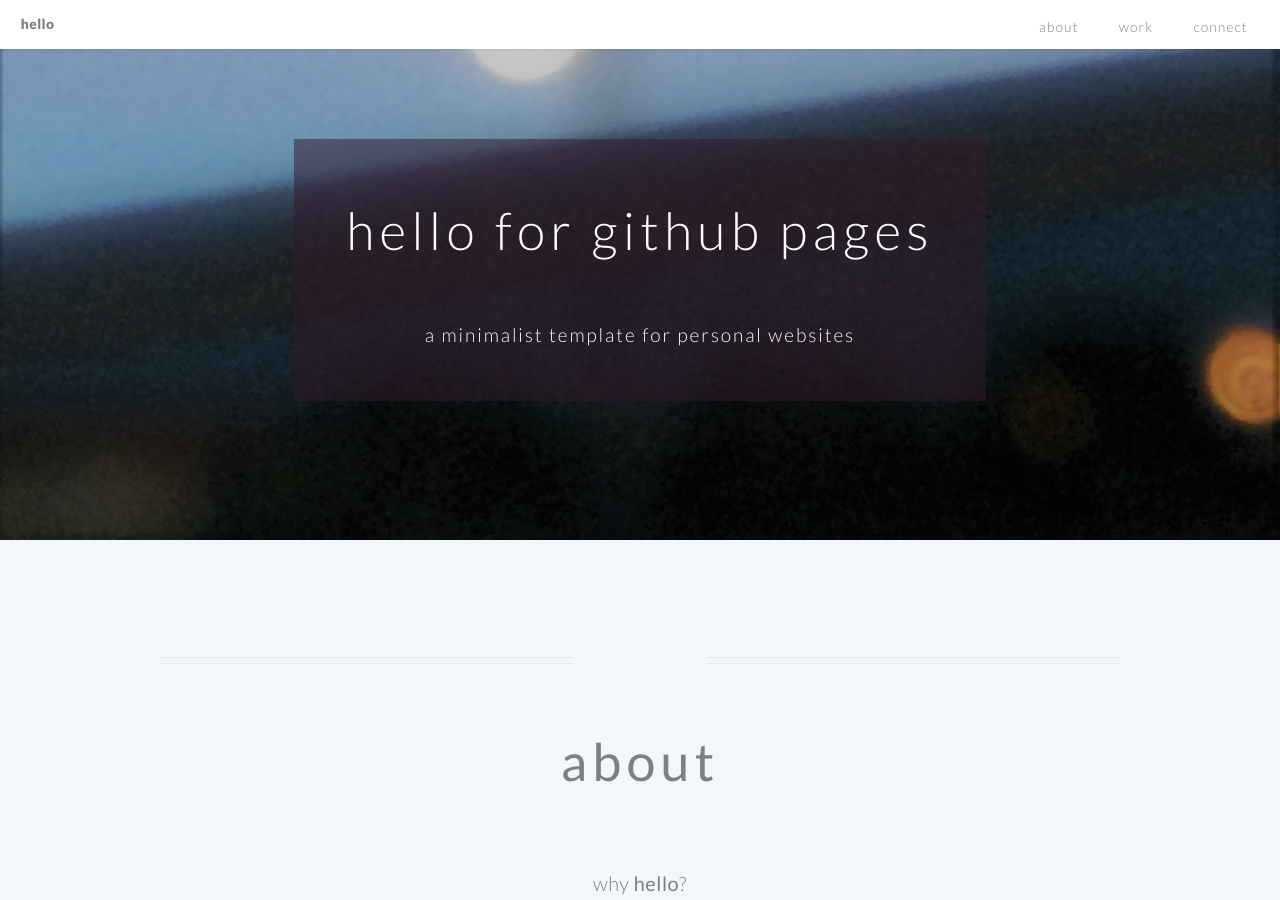
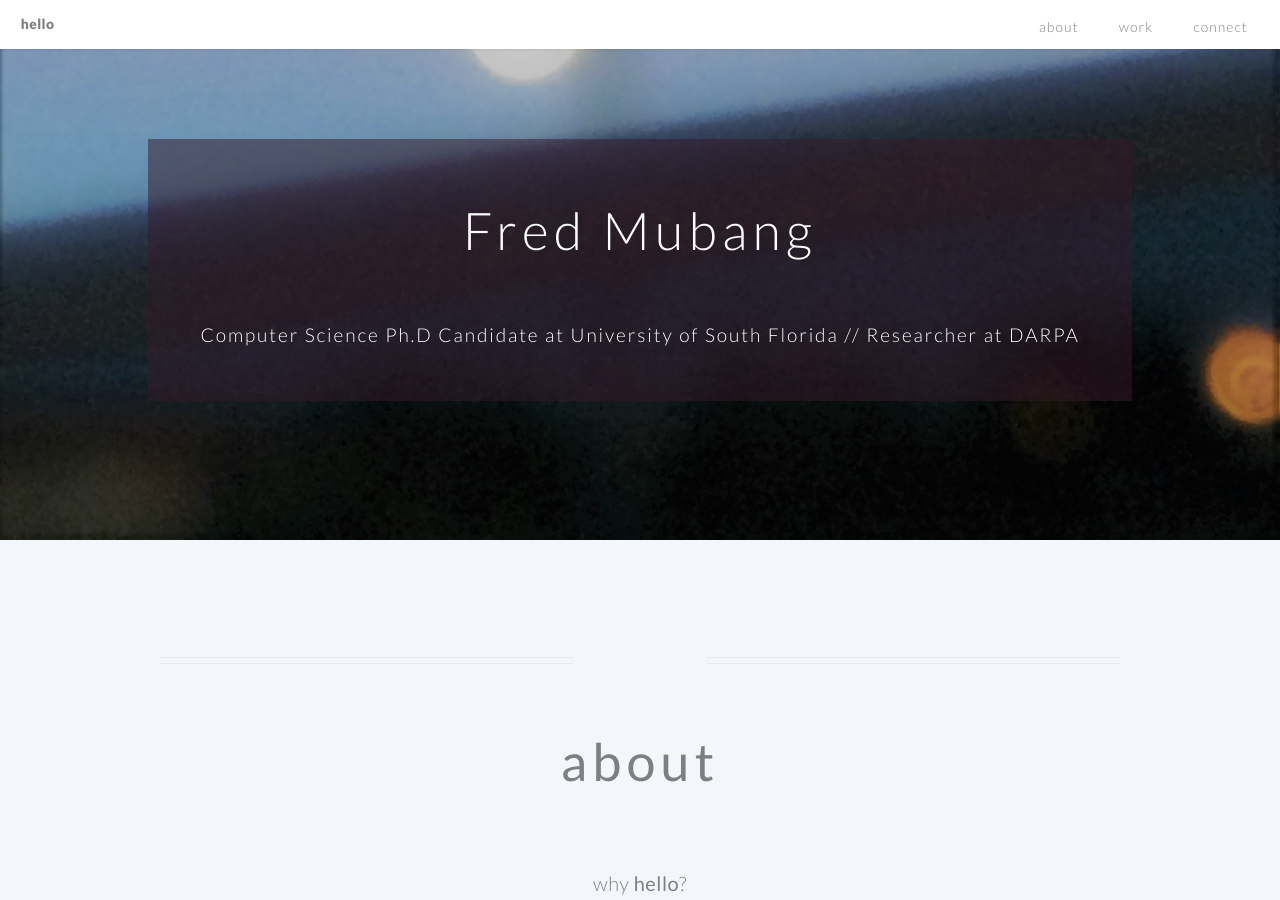
Before and after one commit to fmubang/fmubang.github.io, a Jekyll site: the page built from index.md, in a window 1280 px wide and 900 px high. Built offline with Jekyll 4.4.1, drawn with Linux system fonts in a browser that asks for light colours.

Commit message:
first commit

```diff
--- a/index.md
+++ b/index.md
@@ -4,8 +4,8 @@ layout: hello-default
 # using Markdown language, you can customize the following variables!
 
 # these variables are required -------------------------------
-banner_title: hello for github pages
-banner_subtitle: a minimalist template for personal websites
+banner_title: Fred Mubang
+banner_subtitle: Computer Science Ph.D Candidate at University of South Florida // Researcher at DARPA
 background_image: /images/background.jpeg
 
 # all of the following variables are optional -----------------
```
